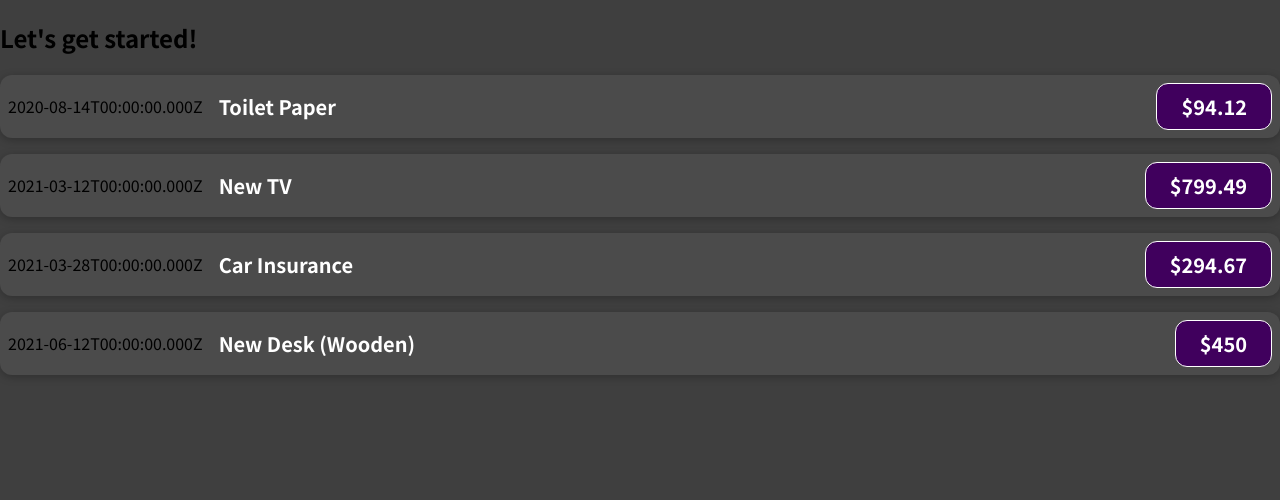
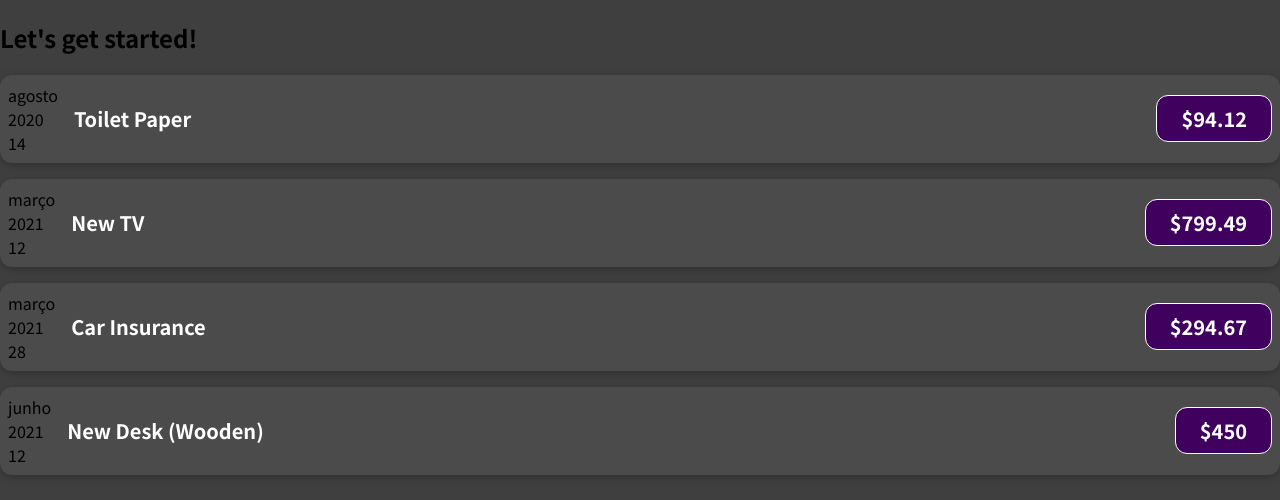
Before and after one commit to anicacio/react-complete-guide, a JavaScript app: page / in a window 1280 px wide. Shown: the top 500 px of the page. Built offline with nearby package versions, Linux system fonts and the light colour scheme.

Commit message:
Working with dates on props

```diff
--- a/src/components/ExpenseItem.js
+++ b/src/components/ExpenseItem.js
@@ -1,9 +1,17 @@
 import './ExpenseItem.css';
 
 function ExpenseItem(props) {
+  const month = props.date.toLocaleString('pt-BR', {month: 'long'});
+  const day = props.date.toLocaleString('pt-BR', {day: '2-digit'});
+  const year = props.date.getFullYear();
+
   return (
     <div className='expense-item'>
-      <div>{props.date.toISOString()}</div>
+      <div>
+        <div>{month}</div>
+        <div>{year}</div>
+        <div>{day}</div>
+      </div>
       <div className='expense-item__description'>
         <h2>{props.title}</h2>
         <div className='expense-item__price'>${props.amount}</div>
```
Also changed, not shown: 1 other file (tests, documents, lock files or other folders).
